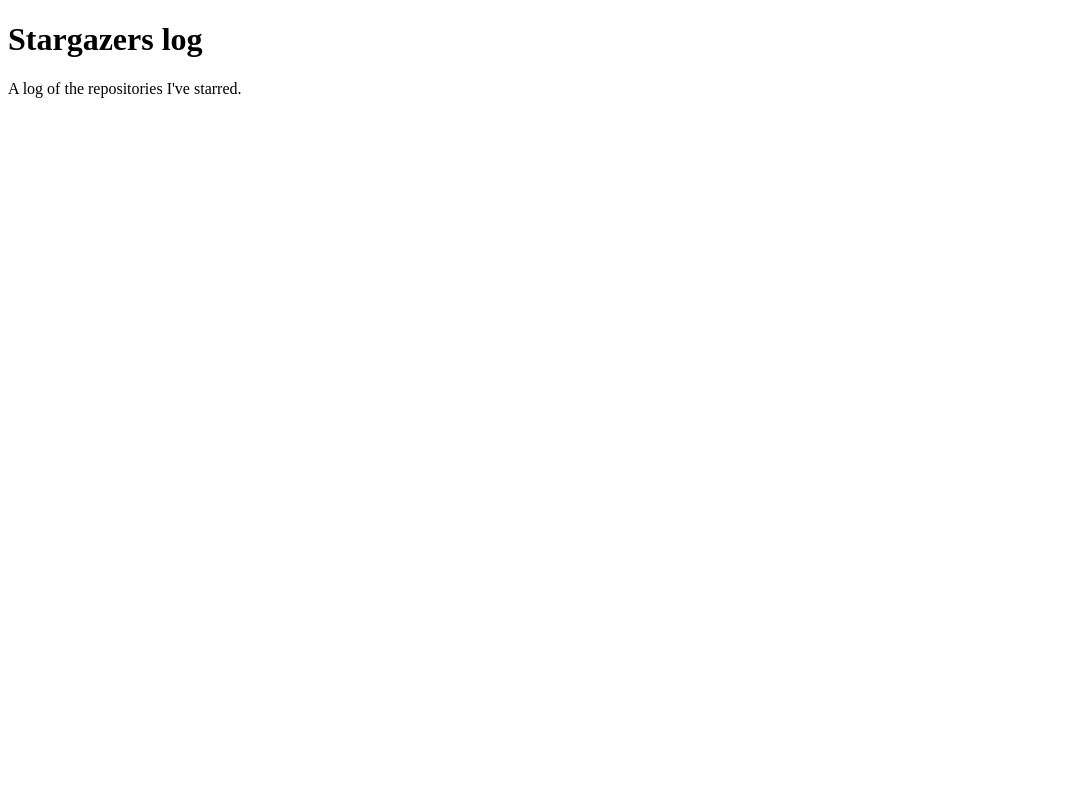
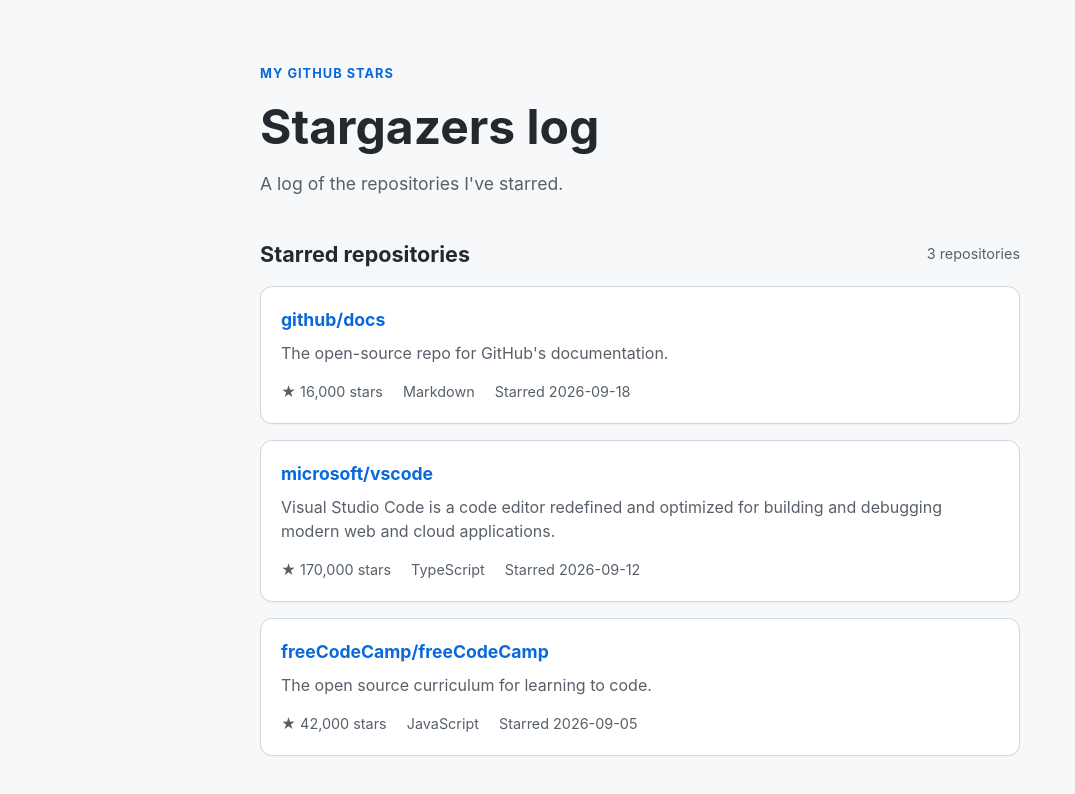
Before and after one commit to Nithyashree-CV/stargazers-log, a plain HTML site: page index.html in a window 1280 px wide. Shown: the whole page, without its empty margins (0-1075 px from the left). Drawn offline with Linux system fonts and the light colour scheme.

Commit message:
Create starred repositories page with sample data and dynamic rendering.

```diff
--- /dev/null
+++ b/events.json
@@ -0,0 +1,26 @@
+[
+  {
+    "name": "github/docs",
+    "description": "The open-source repo for GitHub's documentation.",
+    "language": "Markdown",
+    "stars": 16000,
+    "url": "https://github.com/github/docs",
+    "starredOn": "2026-09-18"
+  },
+  {
+    "name": "microsoft/vscode",
+    "description": "Visual Studio Code is a code editor redefined and optimized for building and debugging modern web and cloud applications.",
+    "language": "TypeScript",
+    "stars": 170000,
+    "url": "https://github.com/microsoft/vscode",
+    "starredOn": "2026-09-12"
+  },
+  {
+    "name": "freeCodeCamp/freeCodeCamp",
+    "description": "The open source curriculum for learning to code.",
+    "language": "JavaScript",
+    "stars": 42000,
+    "url": "https://github.com/freeCodeCamp/freeCodeCamp",
+    "starredOn": "2026-09-05"
+  }
+]
--- a/index.html
+++ b/index.html
@@ -2,10 +2,28 @@
 <html lang="en">
   <head>
     <meta charset="utf-8">
+    <meta name="viewport" content="width=device-width, initial-scale=1">
     <title>Stargazers log</title>
+    <link rel="stylesheet" href="style.css">
+    <script src="script.js" defer></script>
   </head>
   <body>
-    <h1>Stargazers log</h1>
-    <p>A log of the repositories I've starred.</p>
+    <main class="container">
+      <header class="page-header">
+        <p class="eyebrow">My GitHub stars</p>
+        <h1>Stargazers log</h1>
+        <p>A log of the repositories I've starred.</p>
+      </header>
+
+      <section aria-labelledby="starred-heading">
+        <div class="section-heading">
+          <h2 id="starred-heading">Starred repositories</h2>
+          <span id="repository-count" class="count" aria-live="polite"></span>
+        </div>
+        <div id="repository-list" class="repository-list" aria-live="polite">
+          <p class="status">Loading repositories…</p>
+        </div>
+      </section>
+    </main>
   </body>
 </html>
--- /dev/null
+++ b/script.js
@@ -0,0 +1,57 @@
+const repositoryList = document.querySelector("#repository-list");
+const repositoryCount = document.querySelector("#repository-count");
+
+function formatStars(stars) {
+  return new Intl.NumberFormat().format(stars);
+}
+
+function createRepositoryCard(repository) {
+  const article = document.createElement("article");
+  article.className = "repository-card";
+
+  const title = document.createElement("h3");
+  const link = document.createElement("a");
+  link.href = repository.url;
+  link.target = "_blank";
+  link.rel = "noopener noreferrer";
+  link.textContent = repository.name;
+  title.append(link);
+
+  const description = document.createElement("p");
+  description.textContent = repository.description;
+
+  const metadata = document.createElement("div");
+  metadata.className = "repository-meta";
+  metadata.innerHTML = `
+    <span>★ ${formatStars(repository.stars)} stars</span>
+    <span>${repository.language}</span>
+    <time datetime="${repository.starredOn}">Starred ${repository.starredOn}</time>
+  `;
+
+  article.append(title, description, metadata);
+  return article;
+}
+
+async function loadRepositories() {
+  try {
+    const response = await fetch("events.json");
+    if (!response.ok) {
+      throw new Error(`Unable to load repositories (${response.status})`);
+    }
+
+    const repositories = await response.json();
+    repositoryList.replaceChildren(
+      ...repositories.map(createRepositoryCard)
+    );
+    repositoryCount.textContent = `${repositories.length} repositories`;
+  } catch (error) {
+    repositoryList.replaceChildren();
+    const message = document.createElement("p");
+    message.className = "status error";
+    message.textContent = "Could not load starred repositories. Please try again later.";
+    repositoryList.append(message);
+    console.error(error);
+  }
+}
+
+loadRepositories();
--- /dev/null
+++ b/style.css
@@ -0,0 +1,119 @@
+* {
+  box-sizing: border-box;
+}
+
+:root {
+  color: #24292f;
+  background: #f6f8fa;
+  font-family: -apple-system, BlinkMacSystemFont, "Segoe UI", sans-serif;
+  line-height: 1.5;
+}
+
+body {
+  margin: 0;
+}
+
+.container {
+  width: min(100% - 2rem, 760px);
+  margin: 0 auto;
+  padding: 4rem 0;
+}
+
+.page-header {
+  margin-bottom: 2.5rem;
+}
+
+.eyebrow {
+  margin: 0 0 0.5rem;
+  color: #0969da;
+  font-size: 0.8rem;
+  font-weight: 700;
+  letter-spacing: 0.08em;
+  text-transform: uppercase;
+}
+
+h1,
+h2,
+p {
+  margin-top: 0;
+}
+
+h1 {
+  margin-bottom: 0.5rem;
+  font-size: clamp(2rem, 5vw, 3rem);
+}
+
+.page-header p:last-child {
+  color: #57606a;
+  font-size: 1.1rem;
+}
+
+.section-heading {
+  display: flex;
+  align-items: center;
+  justify-content: space-between;
+  gap: 1rem;
+  margin-bottom: 1rem;
+}
+
+.section-heading h2 {
+  margin-bottom: 0;
+  font-size: 1.35rem;
+}
+
+.count {
+  color: #57606a;
+  font-size: 0.9rem;
+}
+
+.repository-list {
+  display: grid;
+  gap: 1rem;
+}
+
+.repository-card {
+  padding: 1.25rem;
+  border: 1px solid #d0d7de;
+  border-radius: 0.75rem;
+  background: #fff;
+  box-shadow: 0 1px 2px rgb(27 31 36 / 4%);
+}
+
+.repository-card h3 {
+  margin: 0 0 0.5rem;
+  font-size: 1.1rem;
+}
+
+.repository-card a {
+  color: #0969da;
+  text-decoration: none;
+}
+
+.repository-card a:hover,
+.repository-card a:focus-visible {
+  text-decoration: underline;
+}
+
+.repository-card p {
+  margin-bottom: 1rem;
+  color: #57606a;
+}
+
+.repository-meta {
+  display: flex;
+  flex-wrap: wrap;
+  gap: 0.75rem 1.25rem;
+  color: #57606a;
+  font-size: 0.9rem;
+}
+
+.status {
+  padding: 1rem;
+  border-radius: 0.5rem;
+  background: #fff;
+  color: #57606a;
+}
+
+.status.error {
+  color: #cf222e;
+}
```
